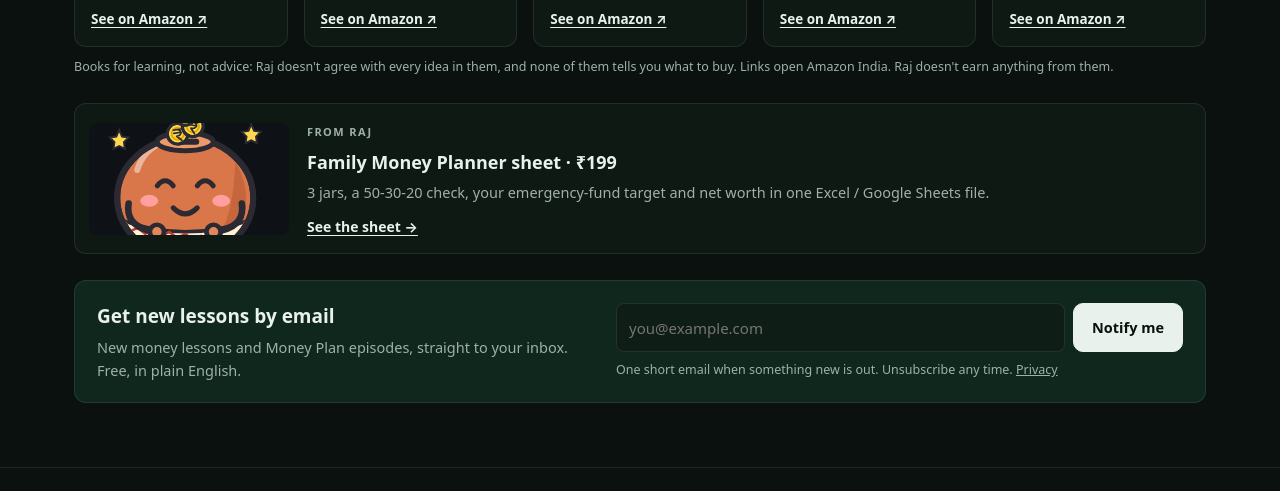
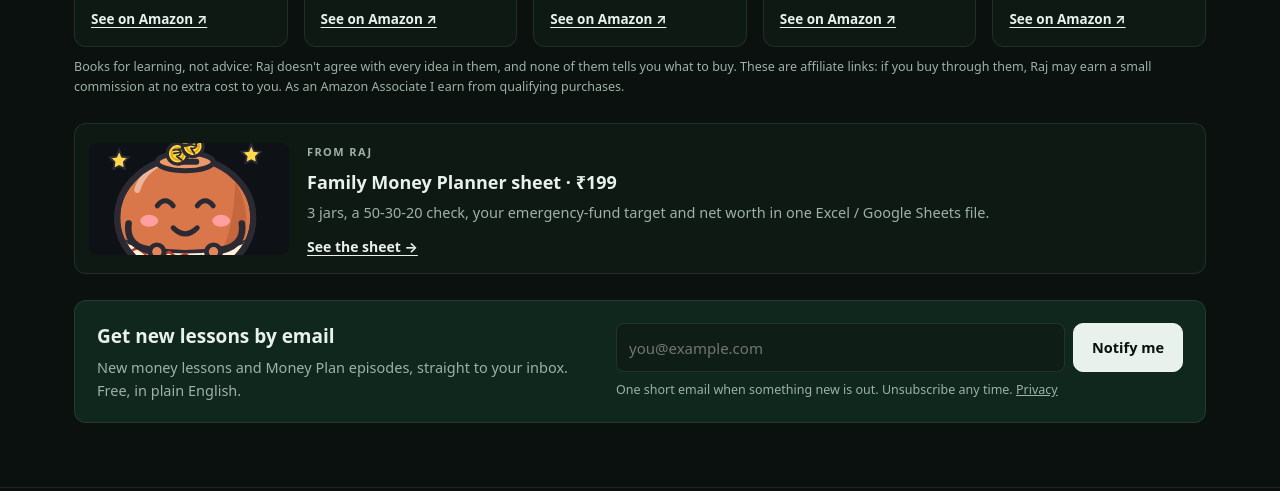
Before and after one commit to samjhowithraj-007/paisasamjhorajwebsite, a plain HTML site: page index.html in a window 1280 px wide. Shown: the part 2739-3230 px from the top of the page. Drawn offline with Linux system fonts and the light colour scheme.

Commit message:
Amazon affiliate tag on the money book links (store ID 000007f-21) + Amazon Associate disclosure
Co-Authored-By: Claude Opus 5.5 <noreply@anthropic.com>

```diff
--- a/index.html
+++ b/index.html
@@ -1374,7 +1374,7 @@ function about(){
 const PAISA = true;
 // ---------- Recommended books (Amazon India) ----------
 // Paste your Amazon Associates tracking ID here (for example "samjhowithraj-21") to turn the links into affiliate links.
-const AMAZON_TAG = "";
+const AMAZON_TAG = "000007f-21";
 const BOOKS = [
   { title:"Let's Talk Money", author:"Monika Halan", why:"An Indian guide to a simple money system: emergency fund, insurance, EPF/PPF and mutual funds.", q:"Let's Talk Money Monika Halan", icon:"🏠", bg:"#dfe9e1" },
   { title:"The Psychology of Money", author:"Morgan Housel", why:"Short stories on why behaviour, patience and 'enough' matter more than clever picks.", q:"The Psychology of Money Morgan Housel", icon:"🧠", bg:"#efe5cb" },
@@ -1386,7 +1386,7 @@ function books(){
   const url = b => "https://www.amazon.in/s?k=" + encodeURIComponent(b.q) + (AMAZON_TAG ? "&tag=" + encodeURIComponent(AMAZON_TAG) : "");
   return `<section class="books" id="books"><div class="eyebrow">Keep learning</div><h2>Recommended money books</h2>
     <div class="bgrid">${BOOKS.map(b => `<a class="book" href="${url(b)}" target="_blank" rel="noopener${AMAZON_TAG ? " sponsored" : ""}"><span class="spine" style="background:${b.bg}" aria-hidden="true">${b.icon}</span><b>${b.title}</b><small>${b.author}</small><p>${b.why}</p><span class="go">See on Amazon ↗</span></a>`).join("")}</div>
-    <p class="disc">Books for learning, not advice: Raj doesn't agree with every idea in them, and none of them tells you what to buy. ${AMAZON_TAG ? "These are affiliate links: if you buy through them, Raj may earn a small commission at no extra cost to you." : "Links open Amazon India. Raj doesn't earn anything from them."}</p></section>`;
+    <p class="disc">Books for learning, not advice: Raj doesn't agree with every idea in them, and none of them tells you what to buy. ${AMAZON_TAG ? "These are affiliate links: if you buy through them, Raj may earn a small commission at no extra cost to you. As an Amazon Associate I earn from qualifying purchases." : "Links open Amazon India. Raj doesn't earn anything from them."}</p></section>`;
 }
 // ---------- Featured slot (house promos and sponsors; plain links, no ad network, no tracking) ----------
 // Edit PROMOS to change what the slot shows. label: "From Raj" for your own things, "Sponsored" for a paid sponsor.
```
